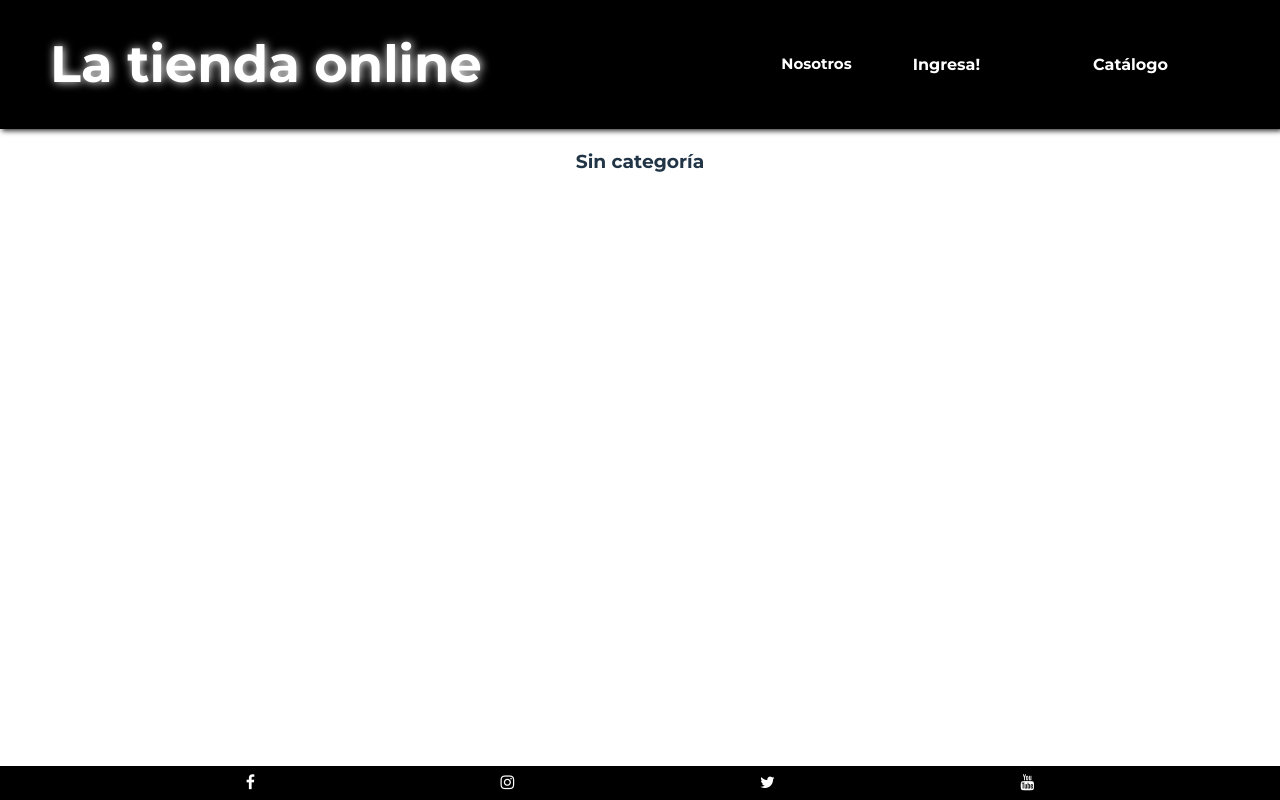
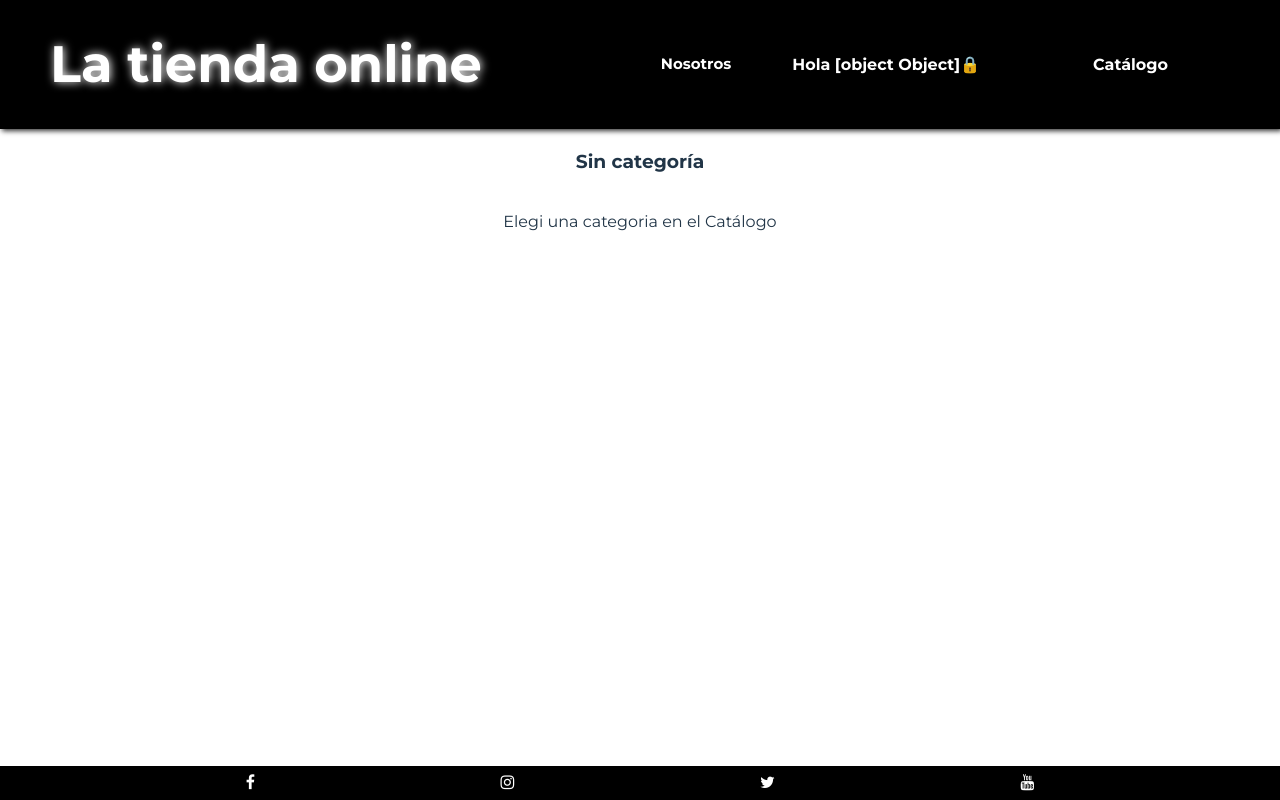
Before and after one commit to Rom1na/react2025tt, a React (Vite) app: page /galeria in a window 1280 px wide. Built offline with nearby package versions, Linux system fonts and the light colour scheme; sample sign-in values are in the browser's storage.

Commit message:
Actualización 02 Entrega Final

```diff
--- a/src/components/carritoContext.jsx
+++ b/src/components/carritoContext.jsx
@@ -4,6 +4,7 @@ import { createContext,useActionState, useState,useEffect } from "react";
 export const CarritoContext = createContext();
 export const CarritoProvider = ({children}) =>{
         const [compra,setCompra] = useState([]);
+        const [btn, setBtn] = useState('Ingresa!');
 
                 // auth persistido
 
@@ -11,6 +12,10 @@ export const CarritoProvider = ({children}) =>{
         // user persistido
         const [user, setUser] = useState(() => {
             const savedUser = localStorage.getItem("user");
+            const u = JSON.parse(savedUser)
+            if(u != null){
+            setBtn(`Hola ${u.user}🔒`);
+              }
             return savedUser ? JSON.parse(savedUser) : {
                 user: "",
                 email: "",
@@ -26,12 +31,14 @@ export const CarritoProvider = ({children}) =>{
             } else {
             localStorage.removeItem("user");
             }
+
+            console.log(`Estado: ${user.user},${user.auth},${user.admin},${btn}`)
         }, [user]);
 
 
 
 
-        const [btn, setBtn] = useState('Ingresa!');
+
         const [syncEnabled, setSyncEnabled] = useState(true);
 
 
--- a/src/pages/Carrito.jsx
+++ b/src/pages/Carrito.jsx
@@ -7,7 +7,7 @@ import'./Carrito.css'
 const Carrito = () => {
 
 
-    const{compra,setCompra,saveDataToLocalStorage,user,auth,syncEnabled,setSyncEnabled }= useContext(CarritoContext);
+    const{compra,setCompra,saveDataToLocalStorage,user,syncEnabled,setSyncEnabled }= useContext(CarritoContext);
 
 
 
@@ -33,7 +33,7 @@ const Carrito = () => {
 
     useEffect(() => {
 
-      if (auth && syncEnabled && compra.length > 0) {
+      if (syncEnabled && compra.length > 0) {
         saveDataToLocalStorage(compra, user);
       }
 
@@ -43,7 +43,7 @@ const Carrito = () => {
 
 
 
-    }, [compra, auth,syncEnabled]);
+    }, [compra,syncEnabled]);
 
 
 
--- a/src/pages/Galeria.jsx
+++ b/src/pages/Galeria.jsx
@@ -17,8 +17,19 @@ const Galeria = () => {
 
     <>
 
+
     <h3 style={{textAlign:'center'}}>{categoria}</h3>
     <div className='contenedor' >
+
+
+       {categoria === "Sin categoría" && (
+             <p>Elegi una categoria en el Catálogo</p>
+
+
+      )}
+
+
+
 
      {productos?.map((prod) => (
             <ProdCard
```
Also changed, not shown: 1 other file (tests, documents, lock files or other folders).
